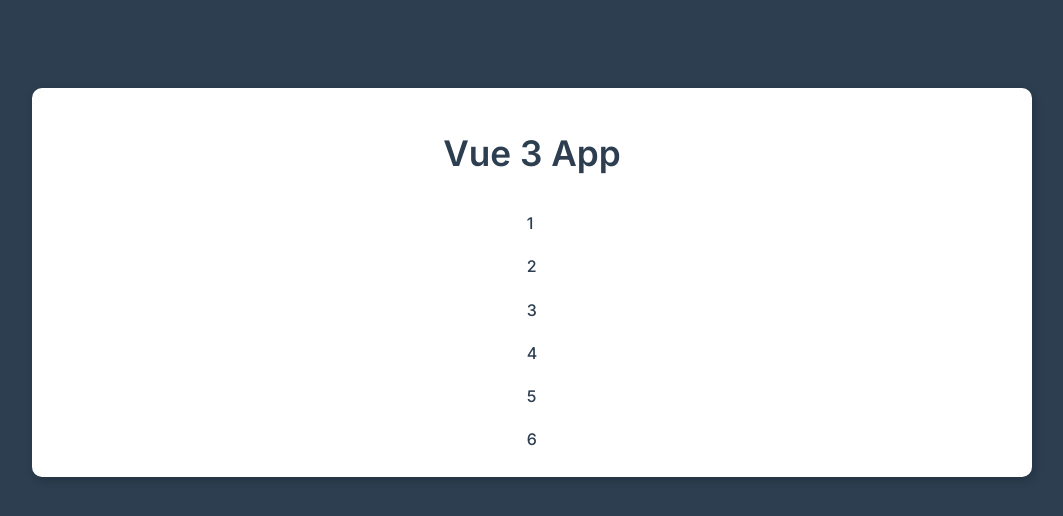
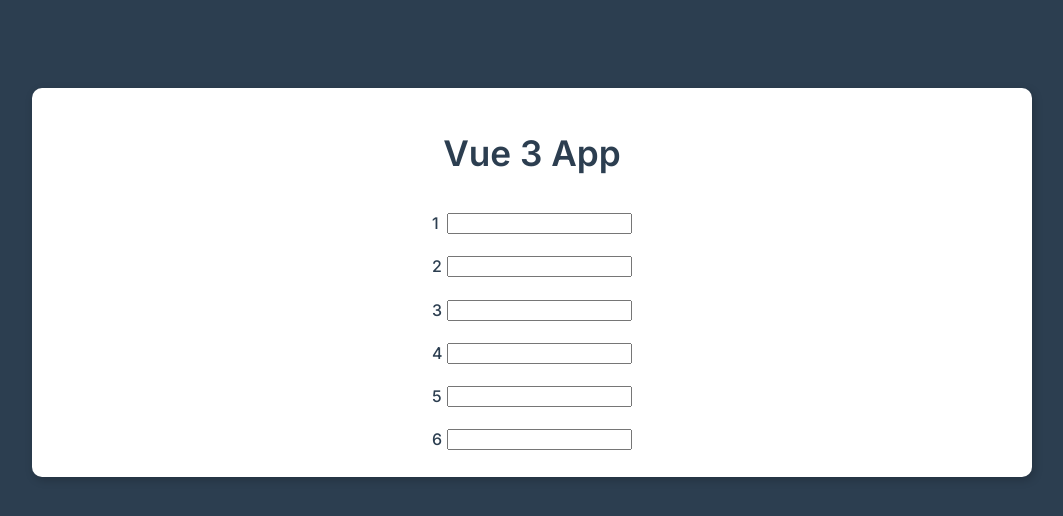
Before and after one commit to daviddubliakov/vue-features, a Vue app: page / in a window 1280 px wide. Shown: the top 516 px of the page, without its empty margins (108-1171 px from the left). Built offline with nearby package versions, Linux system fonts and the light colour scheme.

Commit message:
adds stop modificator example

```diff
--- a/src/App.vue
+++ b/src/App.vue
@@ -19,7 +19,9 @@
           :key="index"
           @click="items.splice(index, 1)"
         >
-          <strong>{{ value }}</strong>
+          <strong>{{ value }}</strong
+          >&nbsp;
+          <input type="text" @click.stop />
         </li>
       </ul>
       <h3 v-show="items.length === 0">No elements</h3>
```
